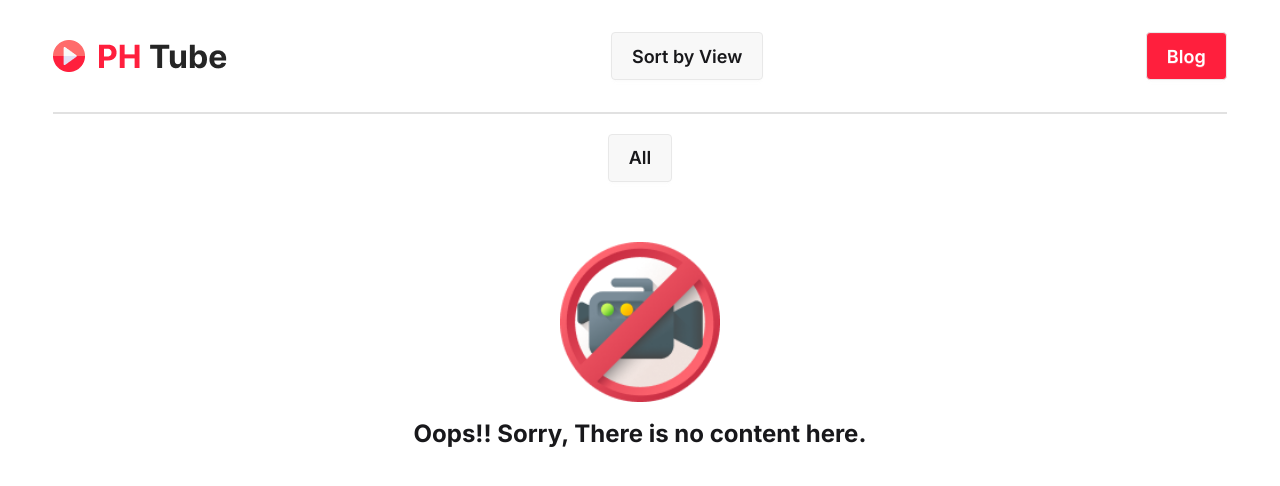
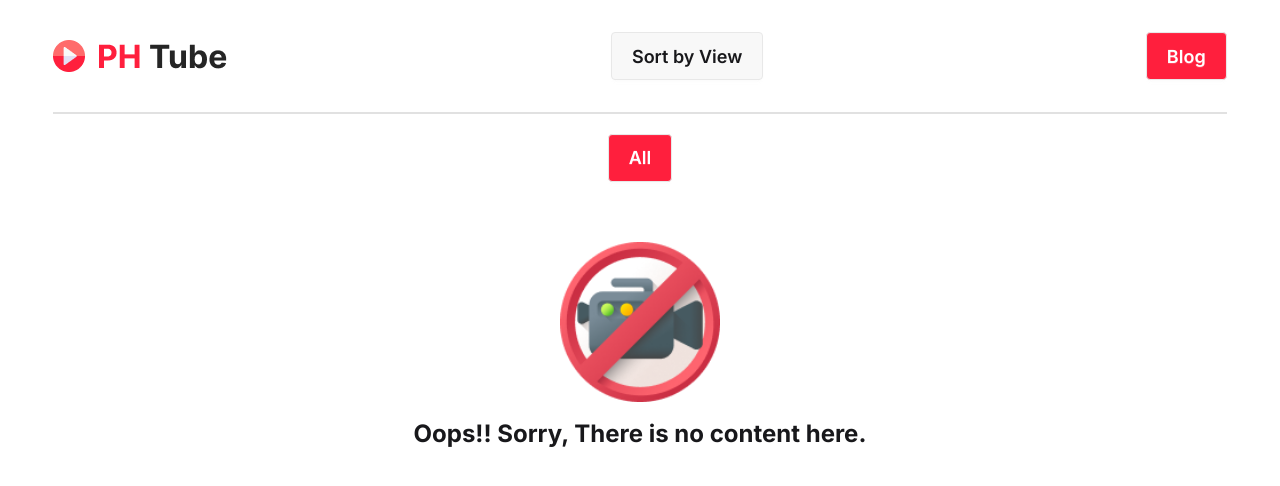
Before and after one commit to moktadir-mirul/ph-tube, a plain HTML site: page index.html in a window 1280 px wide. Both pictures are taken after a click on the button "All". Drawn offline with nearby package versions, Linux system fonts and the light colour scheme; no server answers.

Commit message:
active class toggling completed

```diff
--- a/index.html
+++ b/index.html
@@ -14,6 +14,10 @@
     <style>
         .inter {
             font-family: "Inter", sans-serif;
+        }
+        .active {
+            background-color: #FF1F3D;
+            color: white;
         }
     </style>
 </head>
@@ -36,7 +40,7 @@
     <main class="w-11/12 mx-auto">
         <nav id="btn-container" class="flex justify-center py-5 text-white gap-3">
             <div>
-                <button class="btn btn-lg text-lg hover:bg-[#FF1F3D] hover:text-white duration-200" onclick="fetchAllVideos()">All</button>
+                <button id="allBtn" class="btn btn-lg text-lg hover:bg-[#FF1F3D] hover:text-white duration-200" onclick="fetchAllVideos()">All</button>
             </div>
         </nav>
         <section id="video-container" class="grid grid-cols-1 md:grid-cols-2 lg:grid-cols-4 gap-5 pb-10">
--- a/script/index.js
+++ b/script/index.js
@@ -1,12 +1,20 @@
+const removeActive = () => {
+    const btns = document.getElementsByClassName('active');
+    for(let btn of btns) {
+        btn.classList.remove('active');
+    }
+
+}
+
 function fetchCategories () {
     fetch('https://openapi.programming-hero.com/api/phero-tube/categories')
     .then(res => res.json())
     .then(data => loadButtons(data.categories)
     )
-};
+}
+
 const loadButtons = (categories) => {
     const btnContainer = document.getElementById('btn-container');
-    console.log(btnContainer);
 
     for (let cat of categories) {
         const div = document.createElement('div');
@@ -19,6 +27,9 @@ const loadButtons = (categories) => {
 }
 
 function loadVideobyCategories(id) {
+    removeActive();
+    const activeBtn = document.getElementById(`${id}`);
+    activeBtn.classList.add('active');
     const url = `https://openapi.programming-hero.com/api/phero-tube/category/${id}`;
     fetch(url)
     .then(res => res.json())
@@ -26,6 +37,9 @@ function loadVideobyCategories(id) {
 }
 
 const fetchAllVideos = () => {
+    removeActive();
+    const allBtn = document.getElementById('allBtn');
+    allBtn.classList.add('active');
     fetch('https://openapi.programming-hero.com/api/phero-tube/videos')
     .then(res => res.json())
     .then(data => loadVideos(data.videos))
@@ -33,8 +47,8 @@ const fetchAllVideos = () => {
 
 const loadVideos = (videos) => {
     const videoContainer = document.getElementById('video-container');
+
     videoContainer.innerHTML = '';
-    console.log(videos.length);
 
     if(videos.length <= 0) {
         videoContainer.innerHTML = `
```
